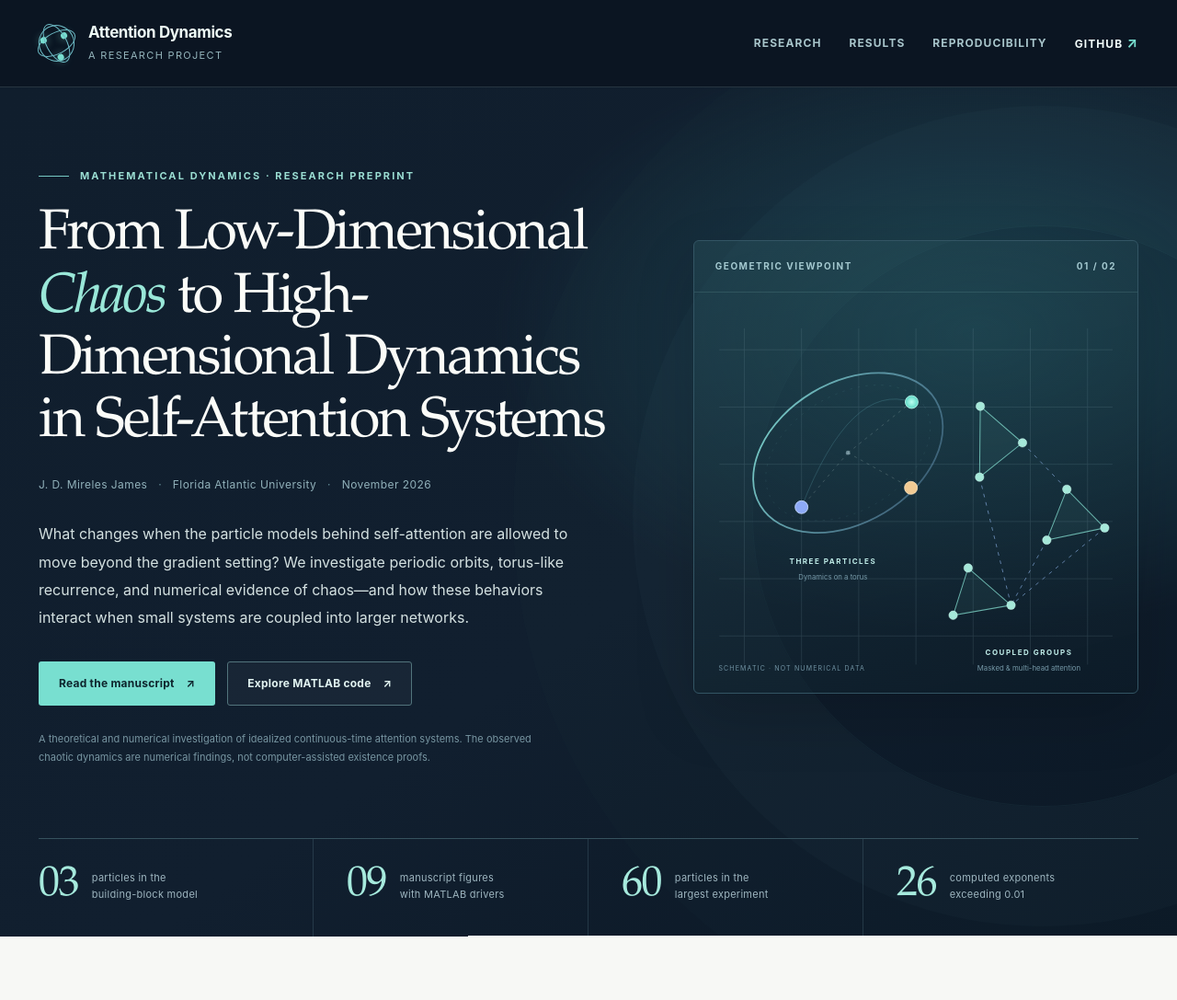
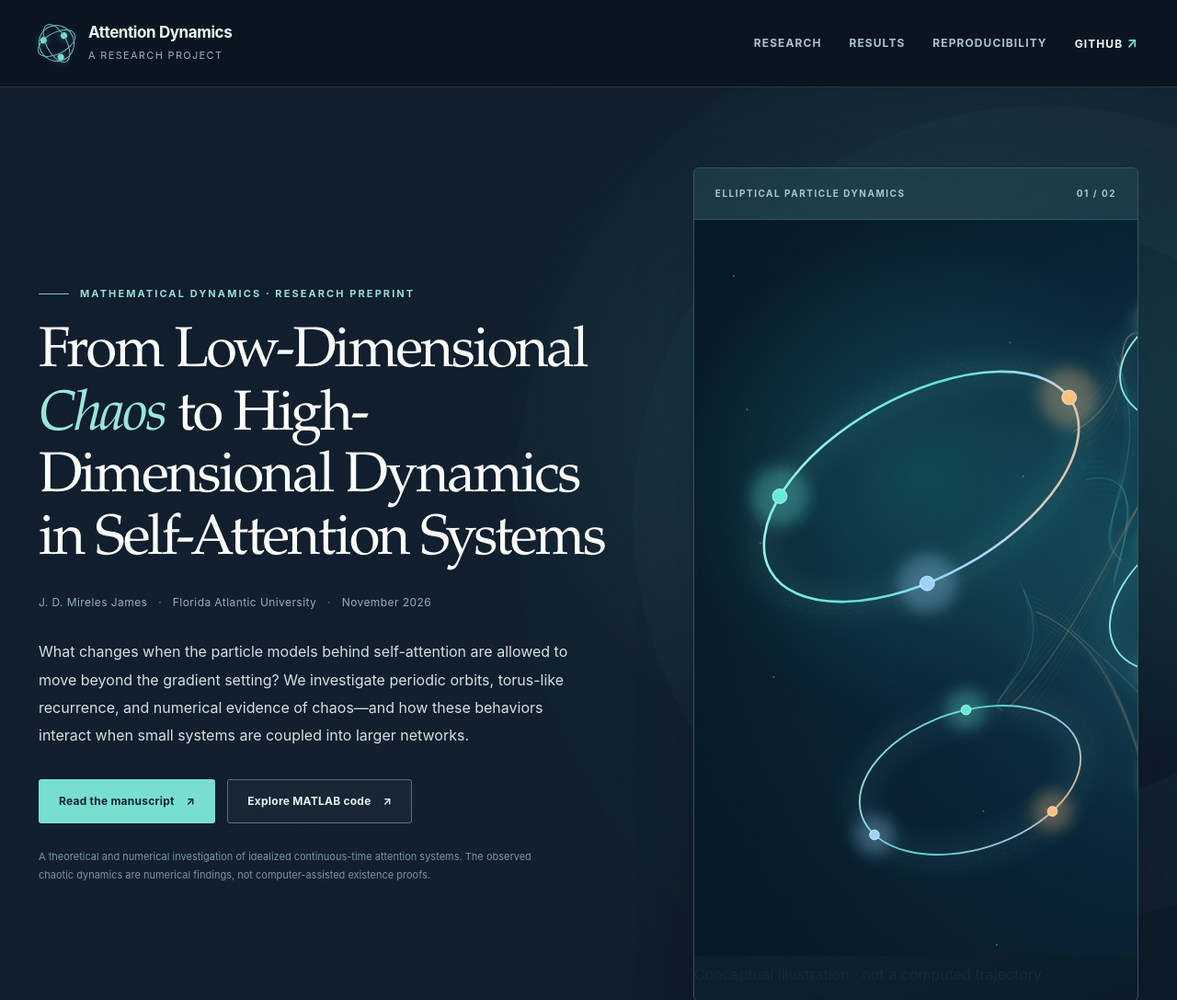
Before and after one commit to J-mireles-james/self-attention-dynamics, a plain HTML site: page docs/index.html in a window 1280 px wide. Shown: the top 1087 px of the page at 92% size. Drawn offline with Linux system fonts and the light colour scheme.

Commit message:
Feature conceptual interacting-orbit image on research homepage

```diff
--- a/docs/index.html
+++ b/docs/index.html
@@ -45,50 +45,10 @@
             <p class="hero-caption">A theoretical and numerical investigation of idealized continuous-time attention systems. The observed chaotic dynamics are numerical findings, not computer-assisted existence proofs.</p>
           </div>
 
-          <div class="hero-visual" aria-label="Schematic illustration of three particles on an ellipse and coupled three-particle groups">
-            <div class="visual-topline"><span>GEOMETRIC VIEWPOINT</span><span>01 / 02</span></div>
-            <svg class="visual-svg" viewBox="0 0 620 560" role="img" aria-labelledby="schematicTitle schematicDesc" xmlns="http://www.w3.org/2000/svg">
-              <title id="schematicTitle">Schematic of attention dynamics</title>
-              <desc id="schematicDesc">Three points orbit on an ellipse at left; connected three-particle groups at right. This is a conceptual illustration, not a computed trajectory.</desc>
-              <defs>
-                <linearGradient id="ellipseGlow" x1="0" y1="0" x2="1" y2="1"><stop stop-color="#83e3d6" stop-opacity=".95"/><stop offset="1" stop-color="#7caad9" stop-opacity=".28"/></linearGradient>
-                <radialGradient id="nodeFill"><stop stop-color="#bbfff1"/><stop offset="1" stop-color="#5dd8c6"/></radialGradient>
-                <linearGradient id="dividerLine" x1="0" y1="0" x2="1" y2="0"><stop stop-color="#82ead7" stop-opacity=".08"/><stop offset=".5" stop-color="#82ead7" stop-opacity=".55"/><stop offset="1" stop-color="#82ead7" stop-opacity=".08"/></linearGradient>
-              </defs>
-              <g stroke="#b0d4df" opacity=".15" stroke-width="1">
-                <path d="M35 80H585M35 160H585M35 240H585M35 320H585M35 400H585M35 480H585"/>
-                <path d="M70 50V520M150 50V520M230 50V520M310 50V520M390 50V520M470 50V520M550 50V520"/>
-              </g>
-              <g transform="translate(0 2)">
-                <ellipse cx="215" cy="222" rx="143" ry="98" transform="rotate(-31 215 222)" stroke="url(#ellipseGlow)" stroke-width="2.3" fill="none"/>
-                <ellipse cx="215" cy="222" rx="125" ry="81" transform="rotate(-31 215 222)" stroke="#7dc6c6" stroke-opacity=".12" stroke-dasharray="3 8" fill="none"/>
-                <path d="M215 222L304 151M215 222L150 298M215 222L303 271" stroke="#e4f6ef" stroke-opacity=".22" stroke-dasharray="4 6" stroke-width="1.1"/>
-                <path d="M304 151Q219 122 150 298" stroke="#7cd6e5" stroke-opacity=".22" stroke-width="1.1" fill="none"/>
-                <circle cx="304" cy="151" r="9" fill="url(#nodeFill)" stroke="#c7fff5" stroke-width="1"/>
-                <circle cx="150" cy="298" r="9" fill="#8daaf7" stroke="#cee0ff" stroke-width="1"/>
-                <circle cx="303" cy="271" r="9" fill="#f1ca93" stroke="#ffe6bd" stroke-width="1"/>
-                <circle cx="215" cy="222" r="3" fill="#b5d4df" opacity=".55"/>
-                <text x="194" y="377" text-anchor="middle" class="viz-small">THREE PARTICLES</text>
-                <text x="194" y="399" text-anchor="middle" class="viz-detail">Dynamics on a torus</text>
-              </g>
-              <g transform="translate(333 72)">
-                <path d="M67 87L126 138L66 186Z" stroke="#84dfd1" stroke-opacity=".75" fill="#84dfd1" fill-opacity=".055" stroke-width="1.3"/>
-                <path d="M188 203L241 257L160 274Z" stroke="#84dfd1" stroke-opacity=".75" fill="#84dfd1" fill-opacity=".055" stroke-width="1.3"/>
-                <path d="M50 313L110 365L29 379Z" stroke="#84dfd1" stroke-opacity=".75" fill="#84dfd1" fill-opacity=".055" stroke-width="1.3"/>
-                <g fill="none" stroke="#88aee2" stroke-width="1.2" stroke-dasharray="5 7" stroke-opacity=".7">
-                  <path d="M126 138L188 203M66 186L110 365M160 274L110 365M241 257L110 365"/>
-                </g>
-                <g fill="#a5e8d9" stroke="#d4fcf4" stroke-width=".6">
-                  <circle cx="67" cy="87" r="6"/><circle cx="126" cy="138" r="6"/><circle cx="66" cy="186" r="6"/>
-                  <circle cx="188" cy="203" r="6"/><circle cx="241" cy="257" r="6"/><circle cx="160" cy="274" r="6"/>
-                  <circle cx="50" cy="313" r="6"/><circle cx="110" cy="365" r="6"/><circle cx="29" cy="379" r="6"/>
-                </g>
-                <text x="135" y="435" text-anchor="middle" class="viz-small">COUPLED GROUPS</text>
-                <text x="135" y="457" text-anchor="middle" class="viz-detail">Masked &amp; multi-head attention</text>
-              </g>
-              <path d="M30 495H590" stroke="url(#dividerLine)" stroke-width="1"/>
-              <text x="34" y="529" class="viz-note">SCHEMATIC · NOT NUMERICAL DATA</text>
-            </svg>
+          <div class="hero-visual" aria-label="Conceptual illustration of interacting particle orbits">
+            <div class="visual-topline"><span>ELLIPTICAL PARTICLE DYNAMICS</span><span>01 / 02</span></div>
+            <img class="hero-art-image" src="assets/interacting-orbits.svg" alt="An illustration of luminous particles following five elliptical orbits, connected by delicate curved strands suggesting inter-group attention." width="800" height="800" decoding="async">
+            <p class="art-note">Conceptual illustration · not a computed trajectory</p>
           </div>
         </div>
         <div class="container">
```
